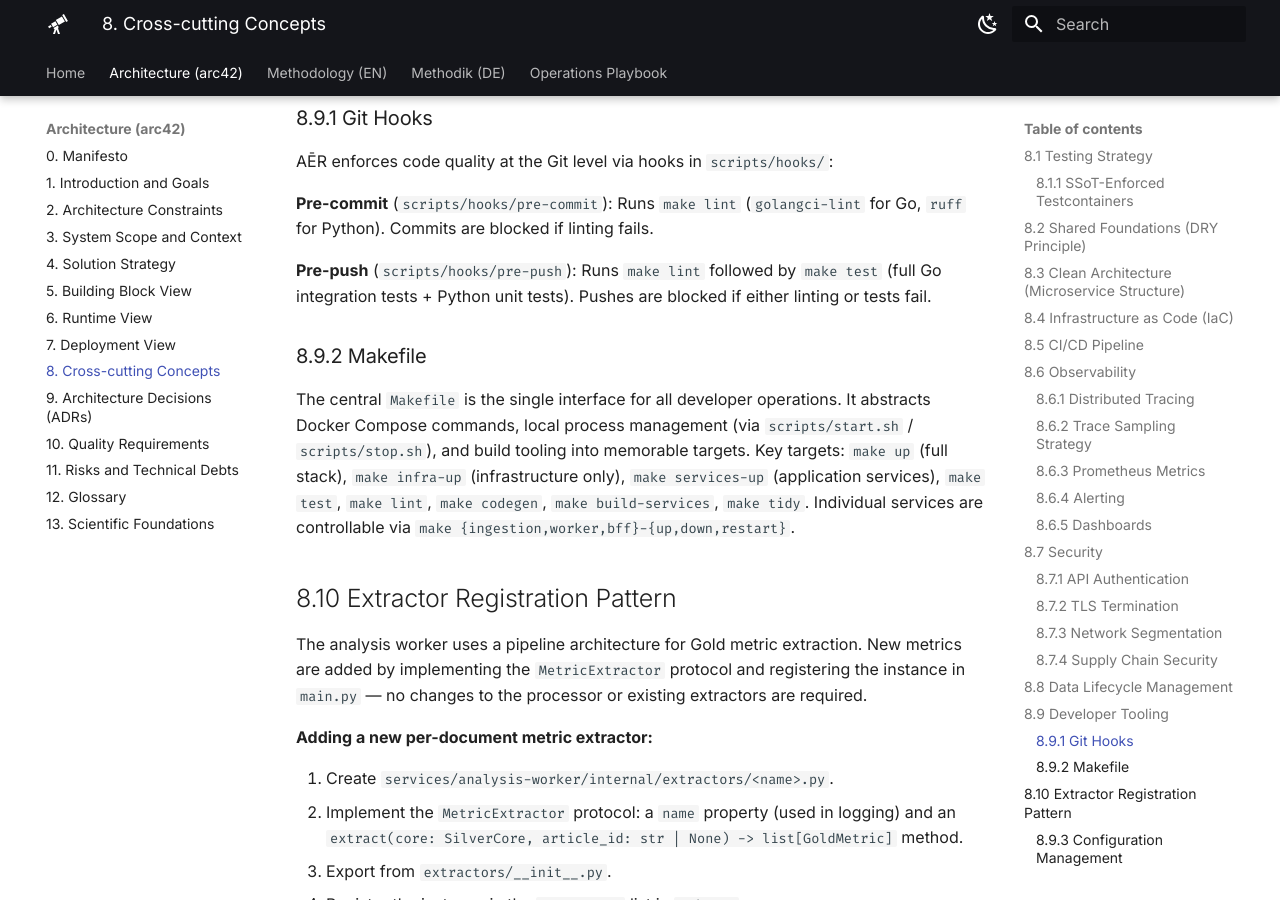
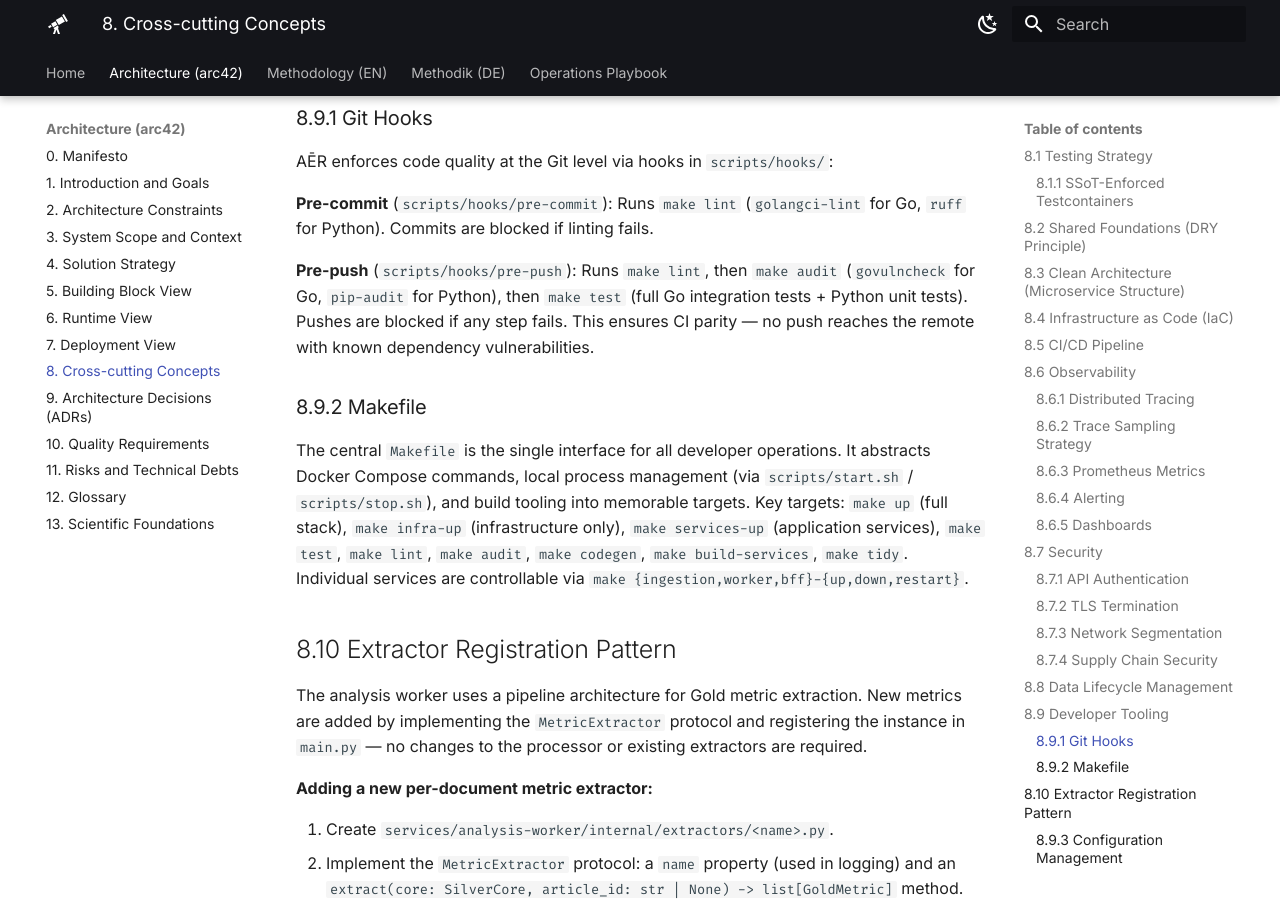
Before and after one commit to frogfromlake/aer, an MkDocs documentation site: the page built from docs/arc42/08_concepts.md, in a window 1280 px wide and 900 px high, scrolled down 9699 px. Built offline with MkDocs 1.6.1 and Material for MkDocs 9.7.7, drawn with Linux system fonts in a browser that asks for light colours.

Commit message:
feat(tooling): add make audit, make setup, and pre-push security gate
- Add audit, audit-go, audit-python targets mirroring CI dependency-audit job
- Add setup target parsing tool versions from ci.yml (SSoT)
- Extend pre-push hook with make audit between lint and test
- Add govulncheck for pkg/ in audit-go and CI
- Update Arc42 (§2, §7, §8), README, and constraints docs

```diff
--- a/docs/arc42/08_concepts.md
+++ b/docs/arc42/08_concepts.md
@@ -217,11 +217,11 @@ AĒR enforces code quality at the Git level via hooks in `scripts/hooks/`:
 
 **Pre-commit** (`scripts/hooks/pre-commit`): Runs `make lint` (`golangci-lint` for Go, `ruff` for Python). Commits are blocked if linting fails.
 
-**Pre-push** (`scripts/hooks/pre-push`): Runs `make lint` followed by `make test` (full Go integration tests + Python unit tests). Pushes are blocked if either linting or tests fail.
+**Pre-push** (`scripts/hooks/pre-push`): Runs `make lint`, then `make audit` (`govulncheck` for Go, `pip-audit` for Python), then `make test` (full Go integration tests + Python unit tests). Pushes are blocked if any step fails. This ensures CI parity — no push reaches the remote with known dependency vulnerabilities.
 
 ### 8.9.2 Makefile
 
-The central `Makefile` is the single interface for all developer operations. It abstracts Docker Compose commands, local process management (via `scripts/start.sh` / `scripts/stop.sh`), and build tooling into memorable targets. Key targets: `make up` (full stack), `make infra-up` (infrastructure only), `make services-up` (application services), `make test`, `make lint`, `make codegen`, `make build-services`, `make tidy`. Individual services are controllable via `make {ingestion,worker,bff}-{up,down,restart}`.
+The central `Makefile` is the single interface for all developer operations. It abstracts Docker Compose commands, local process management (via `scripts/start.sh` / `scripts/stop.sh`), and build tooling into memorable targets. Key targets: `make up` (full stack), `make infra-up` (infrastructure only), `make services-up` (application services), `make test`, `make lint`, `make audit`, `make codegen`, `make build-services`, `make tidy`. Individual services are controllable via `make {ingestion,worker,bff}-{up,down,restart}`.
 
 ## 8.10 Extractor Registration Pattern
 
```
Also changed, not shown: README.md (+15 -6 lines), docs/arc42/02_architecture_constraints.md (+2 -1 lines), docs/arc42/07_deployment_view.md (+4 -4 lines), 2 other files.
